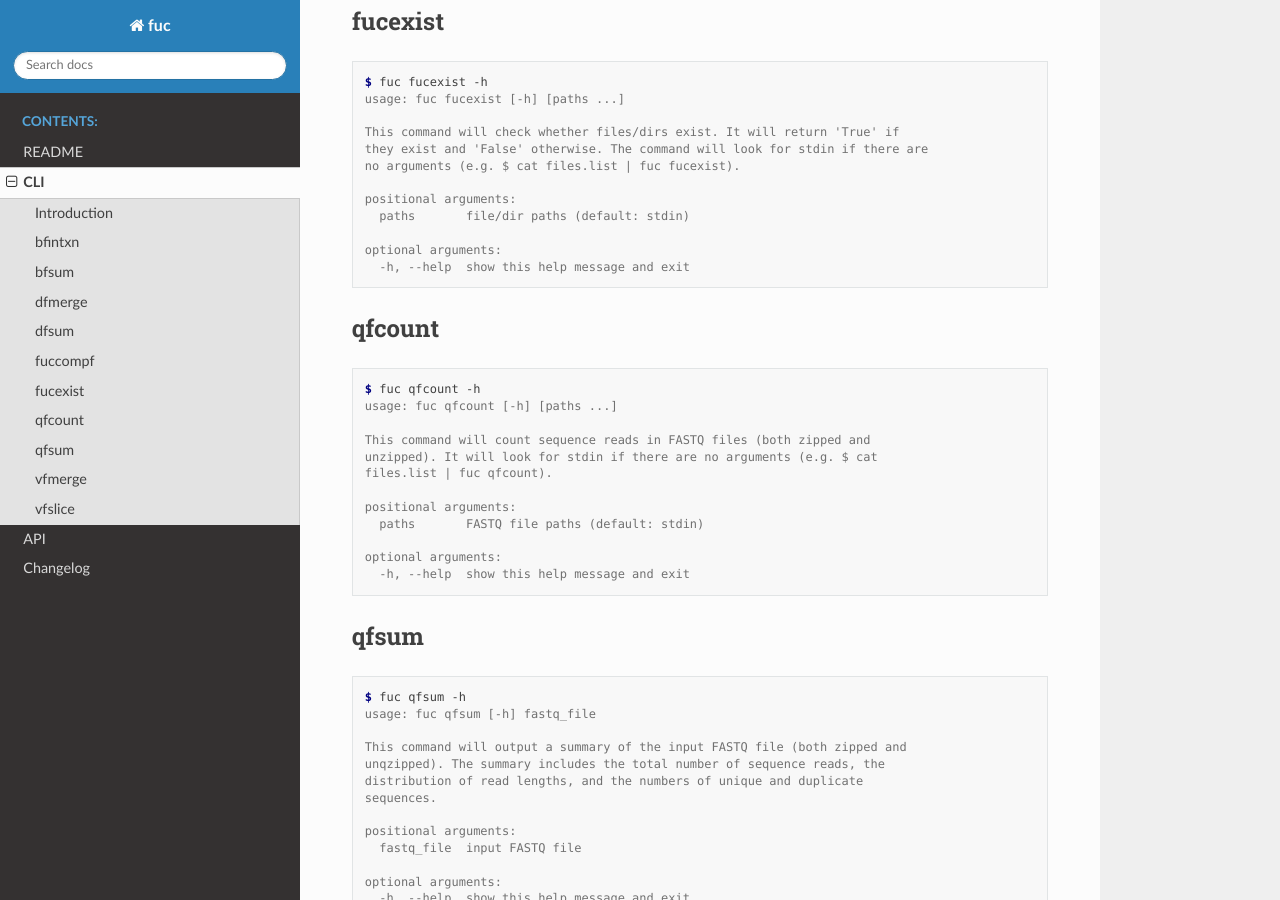
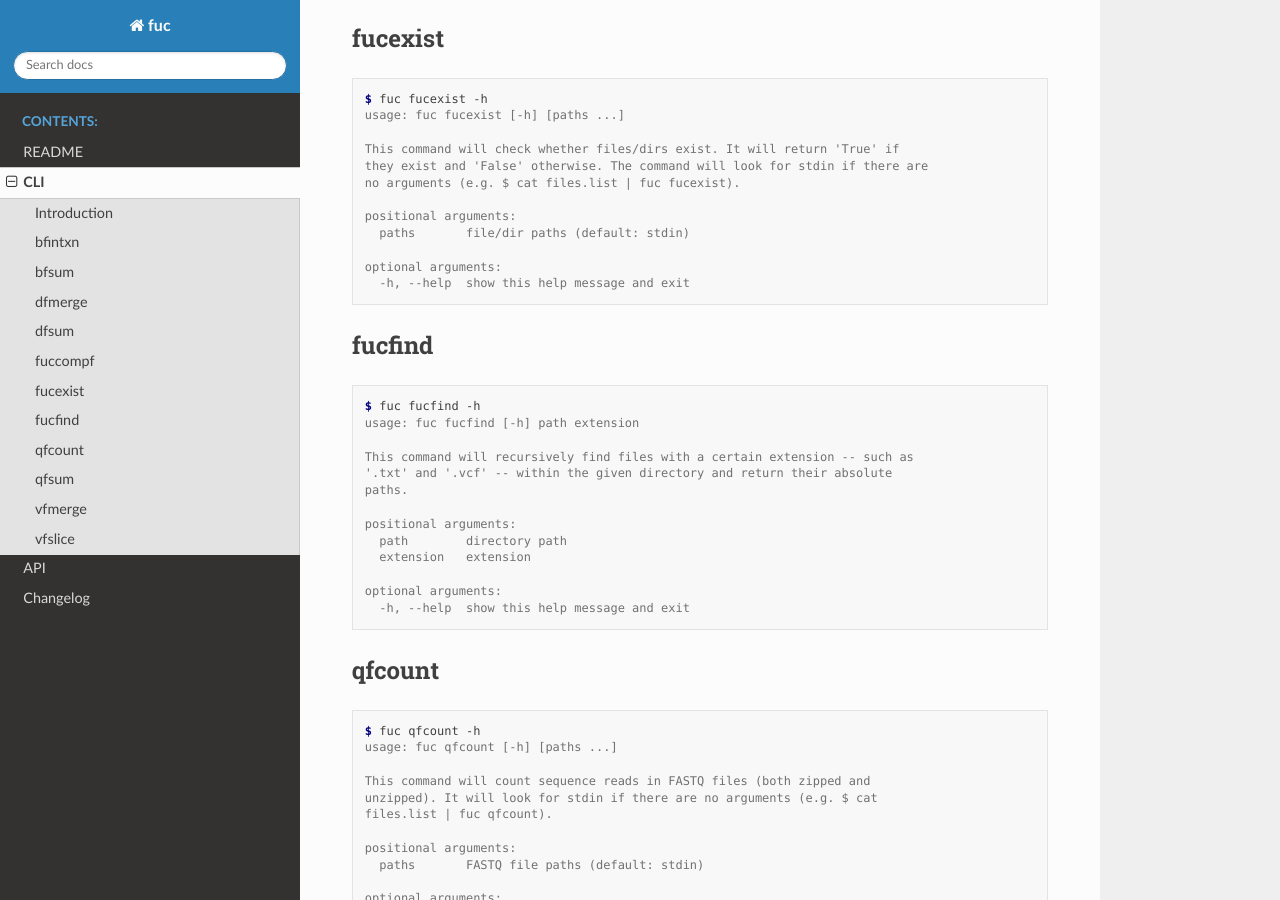
Before and after one commit to sbslee/fuc, a Sphinx documentation site: the page built from docs/cli.rst, in a window 1280 px wide and 900 px high, scrolled down 2564 px. Built offline with Sphinx 7.4.7 and the Read the Docs theme 2.0.0, drawn with Linux system fonts in a browser that asks for light colours; some of the changed text lies outside the part shown.

Commit message:
Add fucfind command

```diff
--- a/CHANGELOG.rst
+++ b/CHANGELOG.rst
@@ -4,8 +4,10 @@ Changelog
 0.6.0 (in development)
 ----------------------
 
+* Update Read the Docs.
 * Add ``fuc.api.pyvcf.VcfFrame.markmiss_ad`` method.
 * Add ``full`` argument to ``fuc.api.pyvcf.VcfFrame.markmiss_ad/af/dp`` methods.
+* Add ``fucfind`` command.
 
 0.5.0 (2021-05-06)
 ------------------
--- a/docs/cli.rst
+++ b/docs/cli.rst
@@ -24,6 +24,7 @@ For getting help on CLI:
        dfsum        [TABLE] summarize a text file
        fuccompf     [FUC] compare contents of two files
        fucexist     [FUC] check whether files/dirs exist
+       fucfind      [FUC] find files with certain extension recursively
        qfcount      [FASTQ] count sequence reads in FASTQ files
        qfsum        [FASTQ] summarize a FASTQ file
        vfmerge      [VCF] merge two or more VCF files
@@ -161,6 +162,25 @@ fucexist
    optional arguments:
      -h, --help  show this help message and exit
 
+fucfind
+=======
+
+.. code-block:: console
+
+   $ fuc fucfind -h
+   usage: fuc fucfind [-h] path extension
+
+   This command will recursively find files with a certain extension -- such as
+   '.txt' and '.vcf' -- within the given directory and return their absolute
+   paths.
+
+   positional arguments:
+     path        directory path
+     extension   extension
+
+   optional arguments:
+     -h, --help  show this help message and exit
+
 qfcount
 =======
 
--- a/docs/create.py
+++ b/docs/create.py
@@ -72,6 +72,12 @@ To check whether a file exists in the operating system:
 .. code-block:: console
 
    $ fuc fucexist example.txt
+
+To find all VCF files within the current directory:
+
+.. code-block:: console
+
+   $ fuc fucfind . vcf
 
 To count sequence reads in a FASTQ file:
 
```
Also changed, not shown: README.rst (+7 -0 lines), test.py (+18 -13 lines), 1 other file.
